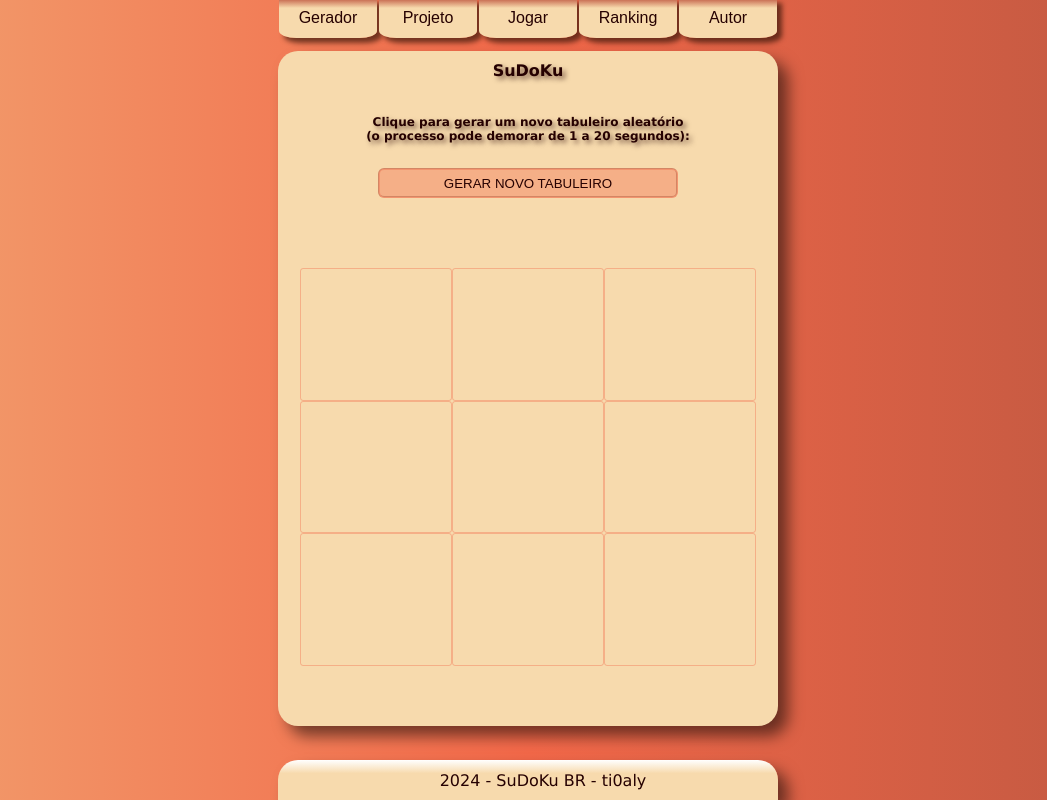
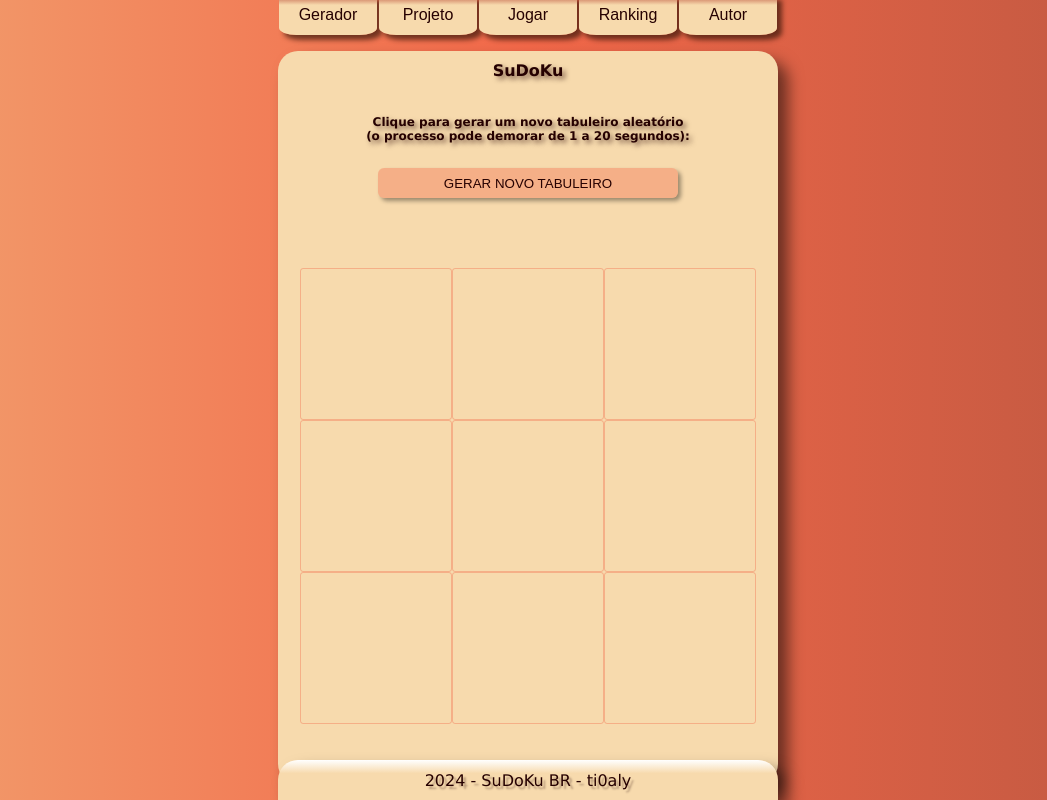
Before and after one commit to ti0aly/gosudoku, a website with bundled scripts: page gerador.html in a window 1280 px wide. Shown: the whole page, without its empty margins (112-1159 px from the left). Built offline with nearby package versions, Linux system fonts and the light colour scheme.

```diff
--- a/css/style.css
+++ b/css/style.css
@@ -28,13 +28,14 @@
     height: 100%;
     margin-left: 1px;
     margin-right: 1px;
-    margin-bottom: 5px;
+    margin-bottom: 10px;
     font-size: 100%;
     background: linear-gradient(to bottom,#BF5841, #f7daad, #f7daad , #f7daad ,#f7daad );
     border-bottom-left-radius: 18%;
     border-bottom-right-radius: 18%;
     border-style: none;
     box-shadow: 5px 5px 5px rgba(43, 16, 5, 0.644);
+    cursor: pointer;
 }
 
 .btmenu:hover {
@@ -55,18 +56,17 @@
     background-color: #f2684960;
     margin: auto;
     border-radius: 100%;
-    border-style: groove;
-    border-color: #f2684960;
+    border-style: none;
     box-shadow: 3px 3px 4px rgba(0, 0, 0, 0.37);
 
 }
 
 .numeros:hover {
-    border-style: groove;
-    border-color: #a1453160;
+    border-style: none;
     box-shadow: 4px 4px 6px rgba(0, 0, 0, 0.37);
     font-weight: 700;
     cursor: pointer;
+    background-color: #f2684981;
 }
 
 #botoesNum {
@@ -99,14 +99,13 @@
     width: 17%;
     min-height: 30px;
     border-radius: 6%;
-    border-style: groove;
-    border-color: #f2684960;
+    border-style: none;
     box-shadow: 3px 3px 4px rgba(0, 0, 0, 0.37);
+
 }
 
 .atualizaNivel:hover {
-    border-style: groove;
-    border-color: #a1453160;
+    border-style: none;
     box-shadow: 4px 4px 6px rgba(0, 0, 0, 0.37);
     font-weight: 700;
     cursor: pointer;
@@ -121,14 +120,16 @@
     width: 60%;
     min-height: 30px;
     border-radius: 6px;
-    border-style: groove;
+    border-style: none;
     border-color: #f2684960;
+    box-shadow: 3px 3px 4px rgba(0, 0, 0, 0.37);
 
 }
 
 .atualiza:hover {
-    border-style: groove;
-    border-color: #a1453160;
+    border-style: none;
+    box-shadow: 4px 4px 6px rgba(0, 0, 0, 0.37);
+    font-weight: 700;
     cursor: pointer;
 
 }
@@ -147,7 +148,12 @@
     border-top-left-radius: 20px;
     border-top-right-radius: 20px;
     box-shadow: 10px 10px 15px rgba(0, 0, 0, 0.527);
+    padding: 0px;
 
+}
+.rodape:hover {
+    cursor: default;
+    padding: 2px;
 }
 
 .inputMaroto {
@@ -185,9 +191,7 @@
 
 }
 
-.textoRodape {
-    margin: auto;
-}
+
 
 body {
     font-family: Verdana, Geneva, Tahoma, sans-serif;
@@ -227,6 +231,7 @@
     border-style: solid;
     border-color: #f2684960;
     border-width: 1px;
+    aspect-ratio: 1 / 1;
 }
 .grid-item input {
     background-color: #26010100;
@@ -301,14 +306,30 @@
     padding: 10px;
     margin: auto;
     width: 100%;
+    margin-bottom: 30px;
+
   }
 
   th {
-    background-color: #00000023; /* Cor de fundo do cabeçalho */
+    background: linear-gradient(to bottom, #26010115 #26010115, #26010115, #26010115, #26010115, #f7daad);
+    border-radius: 4px;
 }
 
 td {
     width: 33%;
     height: 30px;
-    background-color: #ffffff52; /* Cor de fundo do cabeçalho */
+    background: linear-gradient(to bottom,  #00000015, #00000015, #00000015, #00000015, #00000015, #f7daad);
+    border-radius: 4px;
 }
+
+.textoRodape {
+    margin: auto;
+    text-indent: 0;
+    text-shadow: 3px 3px 2px #2601014d;
+}
+
+.textoRodape:hover {
+    margin: auto;
+    text-indent: 0;
+    text-shadow: 3px 3px 2px #2601014d;
+}
--- a/gerador.html
+++ b/gerador.html
@@ -23,107 +23,106 @@
 
         <h2 id="tabuleiroGerado"></h2>
         <div id="loading" class="spinner" style="display: none;"></div>
-        <div class="grid-of-grid-container">
+        <div class="grid-of-grid-container" id="tabuleiroGrande">
             <div class="grid-container">
-            <div class="grid-item"><input type="text" maxlength="1" id="1"></div>
-            <div class="grid-item"><input type="text" maxlength="1" id="2"></div>
-            <div class="grid-item"><input type="text" maxlength="1" id="3"></div>
-            <div class="grid-item"><input type="text" maxlength="1" id="4"></div>
-            <div class="grid-item"><input type="text" maxlength="1" id="5"></div>
-            <div class="grid-item"><input type="text" maxlength="1" id="6"></div>
-            <div class="grid-item"><input type="text" maxlength="1" id="7"></div>
-            <div class="grid-item"><input type="text" maxlength="1" id="8"></div>
-            <div class="grid-item"><input type="text" maxlength="1" id="9"></div>
+                <div class="grid-item"><input type="text" maxlength="1" id="1" class="inputMaroto" readonly></div>
+                <div class="grid-item"><input type="text" maxlength="1" id="2" class="inputMaroto" readonly></div>
+                <div class="grid-item"><input type="text" maxlength="1" id="3" class="inputMaroto" readonly></div>
+                <div class="grid-item"><input type="text" maxlength="1" id="10" class="inputMaroto" readonly></div>
+                <div class="grid-item"><input type="text" maxlength="1" id="11" class="inputMaroto" readonly></div>
+                <div class="grid-item"><input type="text" maxlength="1" id="12" class="inputMaroto" readonly></div>
+                <div class="grid-item"><input type="text" maxlength="1" id="19" class="inputMaroto" readonly></div>
+                <div class="grid-item"><input type="text" maxlength="1" id="20"class="inputMaroto" readonly ></div>
+                <div class="grid-item"><input type="text" maxlength="1" id="21" class="inputMaroto" readonly></div>
             </div>
             <div class="grid-container">
-            <div class="grid-item"><input type="text" maxlength="1" id="10"></div>
-            <div class="grid-item"><input type="text" maxlength="1" id="11"></div>
-            <div class="grid-item"><input type="text" maxlength="1" id="12"></div>
-            <div class="grid-item"><input type="text" maxlength="1" id="13"></div>
-            <div class="grid-item"><input type="text" maxlength="1" id="14"></div>
-            <div class="grid-item"><input type="text" maxlength="1" id="15"></div>
-            <div class="grid-item"><input type="text" maxlength="1" id="16"></div>
-            <div class="grid-item"><input type="text" maxlength="1" id="17"></div>
-            <div class="grid-item"><input type="text" maxlength="1" id="18"></div>
+                <div class="grid-item"><input type="text" maxlength="1" id="4" class="inputMaroto" readonly></div>
+                <div class="grid-item"><input type="text" maxlength="1" id="5" class="inputMaroto" readonly></div>
+                <div class="grid-item"><input type="text" maxlength="1" id="6" class="inputMaroto" readonly></div>
+                <div class="grid-item"><input type="text" maxlength="1" id="13" class="inputMaroto" readonly></div>
+                <div class="grid-item"><input type="text" maxlength="1" id="14" class="inputMaroto" readonly></div>
+                <div class="grid-item"><input type="text" maxlength="1" id="15" class="inputMaroto" readonly></div>
+                <div class="grid-item"><input type="text" maxlength="1" id="22" class="inputMaroto" readonly></div>
+                <div class="grid-item"><input type="text" maxlength="1" id="23" class="inputMaroto" readonly></div>
+                <div class="grid-item"><input type="text" maxlength="1" id="24" class="inputMaroto" readonly></div>
             </div>
             <div class="grid-container">
-            <div class="grid-item"><input type="text" maxlength="1" id="19"></div>
-            <div class="grid-item"><input type="text" maxlength="1" id="20"></div>
-            <div class="grid-item"><input type="text" maxlength="1" id="21"></div>
-            <div class="grid-item"><input type="text" maxlength="1" id="22"></div>
-            <div class="grid-item"><input type="text" maxlength="1" id="23"></div>
-            <div class="grid-item"><input type="text" maxlength="1" id="24"></div>
-            <div class="grid-item"><input type="text" maxlength="1" id="25"></div>
-            <div class="grid-item"><input type="text" maxlength="1" id="26"></div>
-            <div class="grid-item"><input type="text" maxlength="1" id="27"></div>
+                <div class="grid-item"><input type="text" maxlength="1" id="7" class="inputMaroto" readonly></div>
+                <div class="grid-item"><input type="text" maxlength="1" id="8" class="inputMaroto" readonly></div>
+                <div class="grid-item"><input type="text" maxlength="1" id="9" class="inputMaroto" readonly></div>
+                <div class="grid-item"><input type="text" maxlength="1" id="16" class="inputMaroto" readonly></div>
+                <div class="grid-item"><input type="text" maxlength="1" id="17" class="inputMaroto" readonly></div>
+                <div class="grid-item"><input type="text" maxlength="1" id="18" class="inputMaroto" readonly></div>
+                <div class="grid-item"><input type="text" maxlength="1" id="25" class="inputMaroto" readonly></div>
+                <div class="grid-item"><input type="text" maxlength="1" id="26" class="inputMaroto" readonly></div>
+                <div class="grid-item"><input type="text" maxlength="1" id="27" class="inputMaroto" readonly></div>
             </div>
             <div class="grid-container">
-            <div class="grid-item"><input type="text" maxlength="1" id="28"></div>
-            <div class="grid-item"><input type="text" maxlength="1" id="29"></div>
-            <div class="grid-item"><input type="text" maxlength="1" id="30"></div>
-            <div class="grid-item"><input type="text" maxlength="1" id="31"></div>
-            <div class="grid-item"><input type="text" maxlength="1" id="32"></div>
-            <div class="grid-item"><input type="text" maxlength="1" id="33"></div>
-            <div class="grid-item"><input type="text" maxlength="1" id="34"></div>
-            <div class="grid-item"><input type="text" maxlength="1" id="35"></div>
-            <div class="grid-item"><input type="text" maxlength="1" id="36"></div>
+                <div class="grid-item"><input type="text" maxlength="1" id="28" class="inputMaroto" readonly></div>
+                <div class="grid-item"><input type="text" maxlength="1" id="29" class="inputMaroto" readonly></div>
+                <div class="grid-item"><input type="text" maxlength="1" id="30" class="inputMaroto" readonly></div>
+                <div class="grid-item"><input type="text" maxlength="1" id="37" class="inputMaroto" readonly></div>
+                <div class="grid-item"><input type="text" maxlength="1" id="38" class="inputMaroto" readonly></div>
+                <div class="grid-item"><input type="text" maxlength="1" id="39" class="inputMaroto" readonly></div>
+                <div class="grid-item"><input type="text" maxlength="1" id="46" class="inputMaroto" readonly></div>
+                <div class="grid-item"><input type="text" maxlength="1" id="47" class="inputMaroto" readonly></div>
+                <div class="grid-item"><input type="text" maxlength="1" id="48" class="inputMaroto" readonly></div>
             </div>
             <div class="grid-container">
-            <div class="grid-item"><input type="text" maxlength="1" id="37"></div>
-            <div class="grid-item"><input type="text" maxlength="1" id="38"></div>
-            <div class="grid-item"><input type="text" maxlength="1" id="39"></div>
-            <div class="grid-item"><input type="text" maxlength="1" id="40"></div>
-            <div class="grid-item"><input type="text" maxlength="1" id="41"></div>
-            <div class="grid-item"><input type="text" maxlength="1" id="42"></div>
-            <div class="grid-item"><input type="text" maxlength="1" id="43"></div>
-            <div class="grid-item"><input type="text" maxlength="1" id="44"></div>
-            <div class="grid-item"><input type="text" maxlength="1" id="45"></div>
+                <div class="grid-item"><input type="text" maxlength="1" id="31" class="inputMaroto" readonly></div>
+                <div class="grid-item"><input type="text" maxlength="1" id="32" class="inputMaroto" readonly></div>
+                <div class="grid-item"><input type="text" maxlength="1" id="33" class="inputMaroto" readonly></div>
+                <div class="grid-item"><input type="text" maxlength="1" id="40" class="inputMaroto" readonly></div>
+                <div class="grid-item"><input type="text" maxlength="1" id="41" class="inputMaroto" readonly></div>
+                <div class="grid-item"><input type="text" maxlength="1" id="42" class="inputMaroto" readonly></div>
+                <div class="grid-item"><input type="text" maxlength="1" id="49" class="inputMaroto" readonly></div>
+                <div class="grid-item"><input type="text" maxlength="1" id="50" class="inputMaroto" readonly></div>
+                <div class="grid-item"><input type="text" maxlength="1" id="51" class="inputMaroto" readonly></div>
             </div>
             <div class="grid-container">
-            <div class="grid-item"><input type="text" maxlength="1" id="46"></div>
-            <div class="grid-item"><input type="text" maxlength="1" id="47"></div>
-            <div class="grid-item"><input type="text" maxlength="1" id="48"></div>
-            <div class="grid-item"><input type="text" maxlength="1" id="49"></div>
-            <div class="grid-item"><input type="text" maxlength="1" id="50"></div>
-            <div class="grid-item"><input type="text" maxlength="1" id="51"></div>
-            <div class="grid-item"><input type="text" maxlength="1" id="52"></div>
-            <div class="grid-item"><input type="text" maxlength="1" id="53"></div>
-            <div class="grid-item"><input type="text" maxlength="1" id="54"></div>
+                <div class="grid-item"><input type="text" maxlength="1" id="34" class="inputMaroto" readonly></div>
+                <div class="grid-item"><input type="text" maxlength="1" id="35" class="inputMaroto" readonly></div>
+                <div class="grid-item"><input type="text" maxlength="1" id="36" class="inputMaroto" readonly></div>
+                <div class="grid-item"><input type="text" maxlength="1" id="43" class="inputMaroto" readonly></div>
+                <div class="grid-item"><input type="text" maxlength="1" id="44" class="inputMaroto" readonly></div>
+                <div class="grid-item"><input type="text" maxlength="1" id="45" class="inputMaroto" readonly></div>
+                <div class="grid-item"><input type="text" maxlength="1" id="52" class="inputMaroto" readonly></div>
+                <div class="grid-item"><input type="text" maxlength="1" id="53" class="inputMaroto" readonly></div>
+                <div class="grid-item"><input type="text" maxlength="1" id="54" class="inputMaroto" readonly></div>
             </div>
             <div class="grid-container">
-            <div class="grid-item"><input type="text" maxlength="1" id="55"></div>
-            <div class="grid-item"><input type="text" maxlength="1" id="56"></div>
-            <div class="grid-item"><input type="text" maxlength="1" id="57"></div>
-            <div class="grid-item"><input type="text" maxlength="1" id="58"></div>
-            <div class="grid-item"><input type="text" maxlength="1" id="59"></div>
-            <div class="grid-item"><input type="text" maxlength="1" id="60"></div>
-            <div class="grid-item"><input type="text" maxlength="1" id="61"></div>
-            <div class="grid-item"><input type="text" maxlength="1" id="62"></div>
-            <div class="grid-item"><input type="text" maxlength="1" id="63"></div>
+                <div class="grid-item"><input type="text" maxlength="1" id="55" class="inputMaroto" readonly></div>
+                <div class="grid-item"><input type="text" maxlength="1" id="56" class="inputMaroto" readonly></div>
+                <div class="grid-item"><input type="text" maxlength="1" id="57" class="inputMaroto" readonly></div>
+                <div class="grid-item"><input type="text" maxlength="1" id="64" class="inputMaroto" readonly></div>
+                <div class="grid-item"><input type="text" maxlength="1" id="65" class="inputMaroto" readonly></div>
+                <div class="grid-item"><input type="text" maxlength="1" id="66" class="inputMaroto" readonly></div>
+                <div class="grid-item"><input type="text" maxlength="1" id="73" class="inputMaroto" readonly></div>
+                <div class="grid-item"><input type="text" maxlength="1" id="74" class="inputMaroto" readonly></div>
+                <div class="grid-item"><input type="text" maxlength="1" id="75" class="inputMaroto" readonly></div>
             </div>
             <div class="grid-container">
-            <div class="grid-item"><input type="text" maxlength="1" id="64"></div>
-            <div class="grid-item"><input type="text" maxlength="1" id="65"></div>
-            <div class="grid-item"><input type="text" maxlength="1" id="66"></div>
-            <div class="grid-item"><input type="text" maxlength="1" id="67"></div>
-            <div class="grid-item"><input type="text" maxlength="1" id="68"></div>
-            <div class="grid-item"><input type="text" maxlength="1" id="69"></div>
-            <div class="grid-item"><input type="text" maxlength="1" id="70"></div>
-            <div class="grid-item"><input type="text" maxlength="1" id="71"></div>
-            <div class="grid-item"><input type="text" maxlength="1" id="72"></div>
+                <div class="grid-item"><input type="text" maxlength="1" id="58" class="inputMaroto" readonly></div>
+                <div class="grid-item"><input type="text" maxlength="1" id="59" class="inputMaroto" readonly></div>
+                <div class="grid-item"><input type="text" maxlength="1" id="60" class="inputMaroto" readonly></div>
+                <div class="grid-item"><input type="text" maxlength="1" id="67" class="inputMaroto" readonly></div>
+                <div class="grid-item"><input type="text" maxlength="1" id="68" class="inputMaroto" readonly></div>
+                <div class="grid-item"><input type="text" maxlength="1" id="69" class="inputMaroto" readonly></div>
+                <div class="grid-item"><input type="text" maxlength="1" id="76" class="inputMaroto" readonly></div>
+                <div class="grid-item"><input type="text" maxlength="1" id="77" class="inputMaroto" readonly></div>
+                <div class="grid-item"><input type="text" maxlength="1" id="78" class="inputMaroto" readonly></div>
             </div>
             <div class="grid-container">
-            <div class="grid-item"><input type="text" maxlength="1" id="73"></div>
-            <div class="grid-item"><input type="text" maxlength="1" id="74"></div>
-            <div class="grid-item"><input type="text" maxlength="1" id="75"></div>
-            <div class="grid-item"><input type="text" maxlength="1" id="76"></div>
-            <div class="grid-item"><input type="text" maxlength="1" id="77"></div>
-            <div class="grid-item"><input type="text" maxlength="1" id="78"></div>
-            <div class="grid-item"><input type="text" maxlength="1" id="79"></div>
-            <div class="grid-item"><input type="text" maxlength="1" id="80"></div>
-            <div class="grid-item"><input type="text" maxlength="1" id="81"></div>
+                <div class="grid-item"><input type="text" maxlength="1" id="61" class="inputMaroto" readonly></div>
+                <div class="grid-item"><input type="text" maxlength="1" id="62" class="inputMaroto" readonly></div>
+                <div class="grid-item"><input type="text" maxlength="1" id="63" class="inputMaroto" readonly></div>
+                <div class="grid-item"><input type="text" maxlength="1" id="70" class="inputMaroto" readonly></div>
+                <div class="grid-item"><input type="text" maxlength="1" id="71" class="inputMaroto" readonly></div>
+                <div class="grid-item"><input type="text" maxlength="1" id="72" class="inputMaroto" readonly></div>
+                <div class="grid-item"><input type="text" maxlength="1" id="79" class="inputMaroto" readonly></div>
+                <div class="grid-item"><input type="text" maxlength="1" id="80" class="inputMaroto" readonly></div>
+                <div class="grid-item"><input type="text" maxlength="1" id="81" class="inputMaroto" readonly></div>
             </div>
-
         </div>
     <h2 id="salvaTabuleiro" value=""></h1>
     </main>
--- a/scripts/scriptgerador.js
+++ b/scripts/scriptgerador.js
@@ -17,7 +17,6 @@
 let time;
 
 document.getElementById('atualizaTabuleiro').addEventListener('click', () => {avisaGerador();});
-
 document.getElementById('timer').style.display = 'none';
 document.getElementById('salvaTabuleiro').style.display = 'none';
 function preencheCampo(tabuleiro) {
@@ -93,11 +92,11 @@
 
 function avisaGerador() {
     time = performance.now();
+    document.getElementById('loading').style.display = '';
+    document.getElementById('tabuleiroGerado').textContent = 'Aguarde o processamento...';
     limpaDisplayDoTabuleiro();
     document.getElementById('atualizaTabuleiro').style.display = 'none';
     document.getElementById('tituloGerador').style.display = 'none';
-    document.getElementById('tabuleiroGerado').textContent = 'Aguarde o processamento...';
-    document.getElementById('loading').style.display = '';
 
 
     setTimeout(() => {
```
Also changed, not shown: index.html (+0 -2 lines), projeto.html (+10 -4 lines), scripts/scriptRanking.js (+17 -13 lines), scripts/scriptjogo.js (+5 -5 lines). Lines whose indentation alone changed are shown as unchanged.
